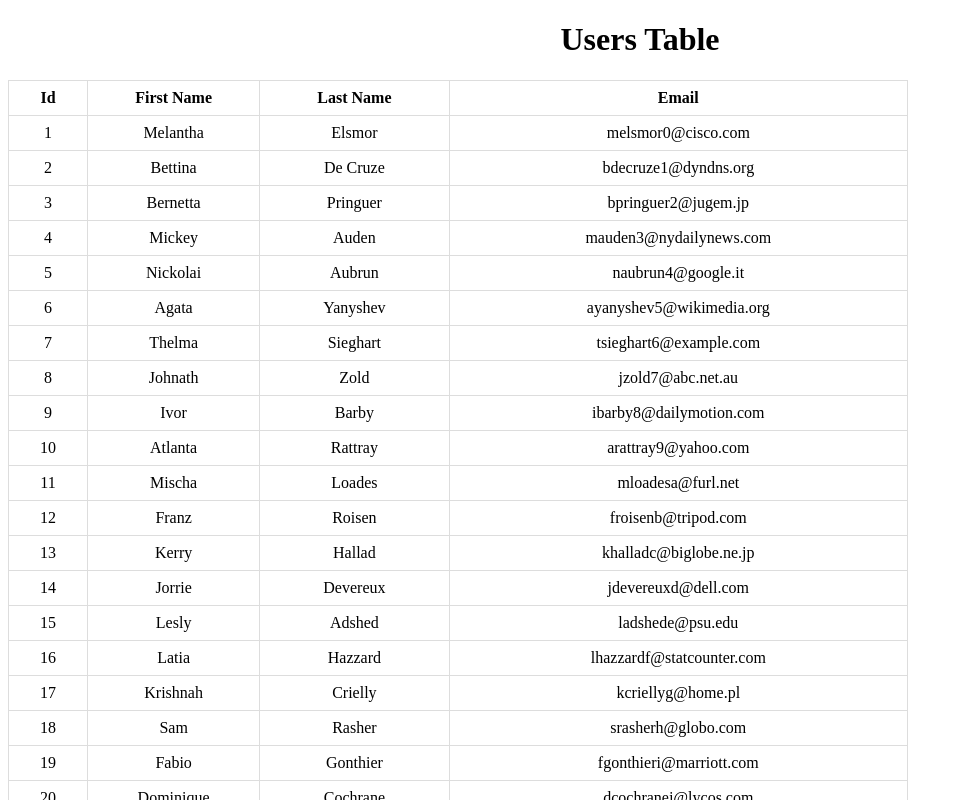
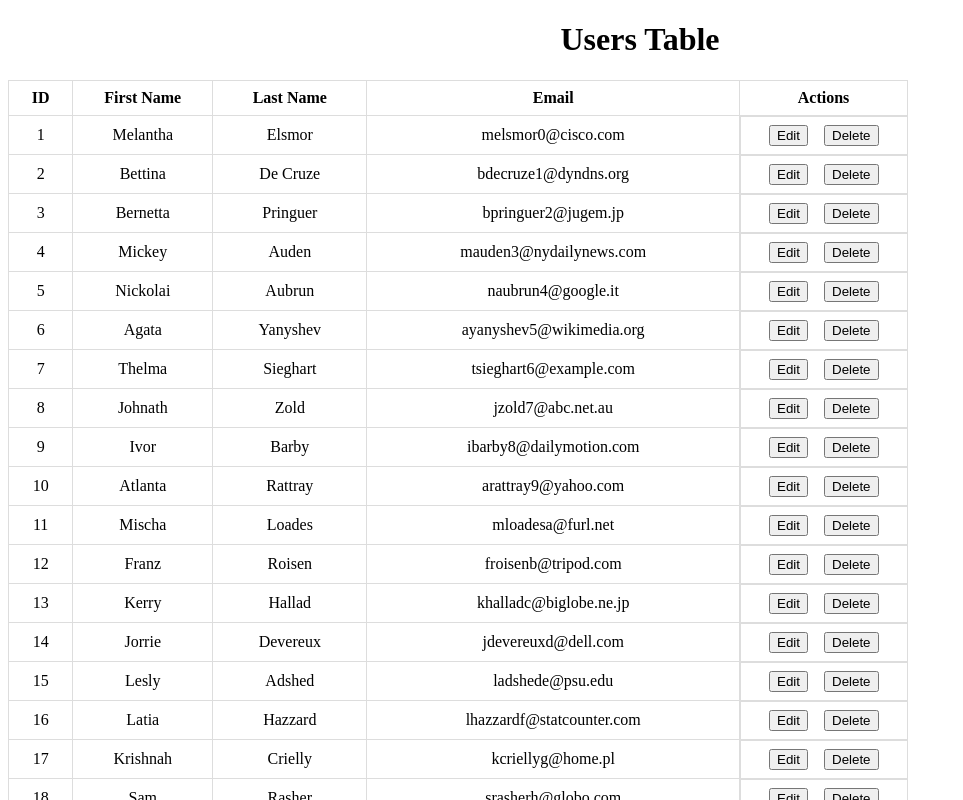
Before and after one commit to dimitarsabev00/Users-Table, a React (Create React App) app: page / in a window 1280 px wide. Shown: the top 800 px of the page, without its empty margins (0-963 px from the left). Built offline with nearby package versions, Linux system fonts and the light colour scheme; the HTML template or start-up script is replaced by a standard one.

Commit message:
Removed React Table & Converted It To A My Custom Users Table

```diff
--- a/src/components/Table.js
+++ b/src/components/Table.js
@@ -1,42 +1,44 @@
-import { useMemo } from "react";
+import React, { useEffect, useState } from "react";
 import "./Table.css";
 import styled from "@emotion/styled";
 import users_data from "./users_data.json";
-import { useTable } from "react-table";
-import { COLUMNS } from "./columns";
 const Table = () => {
-  const columns = useMemo(() => COLUMNS, []);
-  const data = useMemo(() => users_data, []);
-  const tableInstance = useTable({
-    columns,
-    data,
-  });
+  const [users, setUsers] = useState([]);
+  useEffect(() => {
+    setUsers(users_data);
+  }, []);
 
-  const { getTableBodyProps, getTableProps, headerGroups, rows, prepareRow } =
-    tableInstance;
   return (
     <div className="table" style={{ textAlign: "center" }}>
       <h1>Users Table</h1>
-      <table {...getTableProps()}>
+      <table>
         <thead>
-          {headerGroups.map((headerGroup) => (
-            <tr {...headerGroup.getHeaderGroupProps()}>
-              {headerGroup.headers.map((column) => (
-                <th {...column.getHeaderProps()}>{column.render("Header")}</th>
-              ))}
-            </tr>
-          ))}
+          <tr>
+            <th>ID</th>
+            <th>First Name</th>
+            <th>Last Name</th>
+            <th>Email</th>
+            <th>Actions</th>
+          </tr>
         </thead>
-        <tbody {...getTableBodyProps()}>
-          {rows.map((row) => {
-            prepareRow(row);
+        <tbody>
+          {users.map((user) => {
             return (
-              <tr {...row.getRowProps()}>
-                {row.cells.map((cell) => {
-                  return (
-                    <td {...cell.getCellProps()}>{cell.render("Cell")}</td>
-                  );
-                })}
+              <tr key={user.id}>
+                <td>{user.id}</td>
+                <td>{user.first_name}</td>
+                <td>{user.last_name}</td>
+                <td>{user.email}</td>
+                <td
+                  style={{
+                    display: "flex",
+                    gap: "1rem",
+                    justifyContent: "center",
+                  }}
+                >
+                  <button>Edit</button>
+                  <button>Delete</button>
+                </td>
               </tr>
             );
           })}
```
